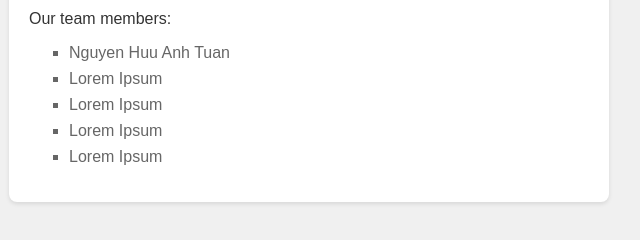
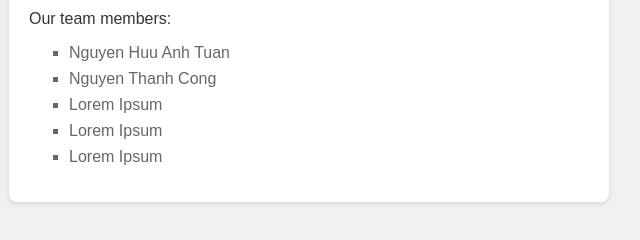
Before and after one commit to anhtuan1303/Git_Learning, a plain HTML site: page index.html in a window 1280 px wide. Shown: the part 185-425 px from the top of the page, 331-971 px from the left. Drawn offline with Linux system fonts and the light colour scheme.

Commit message:
[CongNT][FE] fix index UI.

```diff
--- a/index.html
+++ b/index.html
@@ -15,7 +15,7 @@
             <p>Our team members:</p>
             <ul>
                 <li>Nguyen Huu Anh Tuan</li>
-                <li>Lorem Ipsum</li>
+                <li>Nguyen Thanh Cong</li>
                 <li>Lorem Ipsum</li>
                 <li>Lorem Ipsum</li>
                 <li>Lorem Ipsum</li>
```
